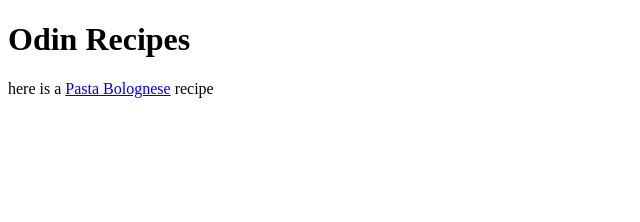
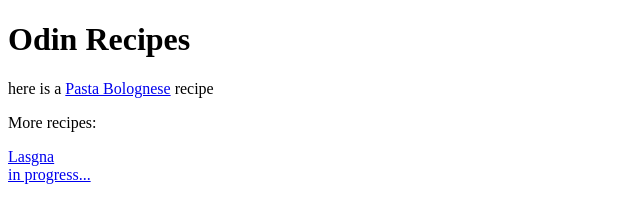
Before and after one commit to MaximKursakov/odin-recipes, a plain HTML site: page index.html in a window 1280 px wide. Shown: the whole page, without its empty margins (0-640 px from the left). Drawn offline with Linux system fonts and the light colour scheme.

Commit message:
Add aditional links

```diff
--- a/index.html
+++ b/index.html
@@ -9,5 +9,10 @@
 <body>
     <h1>Odin Recipes</h1>
     <p> here is a <a href="recipes/bolognese.html">Pasta Bolognese</a> recipe </p>
+    <p> More recipes: </p>
+    <div><a href="#"> Lasgna</a></div>
+    <div><a href="#"> in progress...</a></div>
+
+
 </body>
 </html>
```
